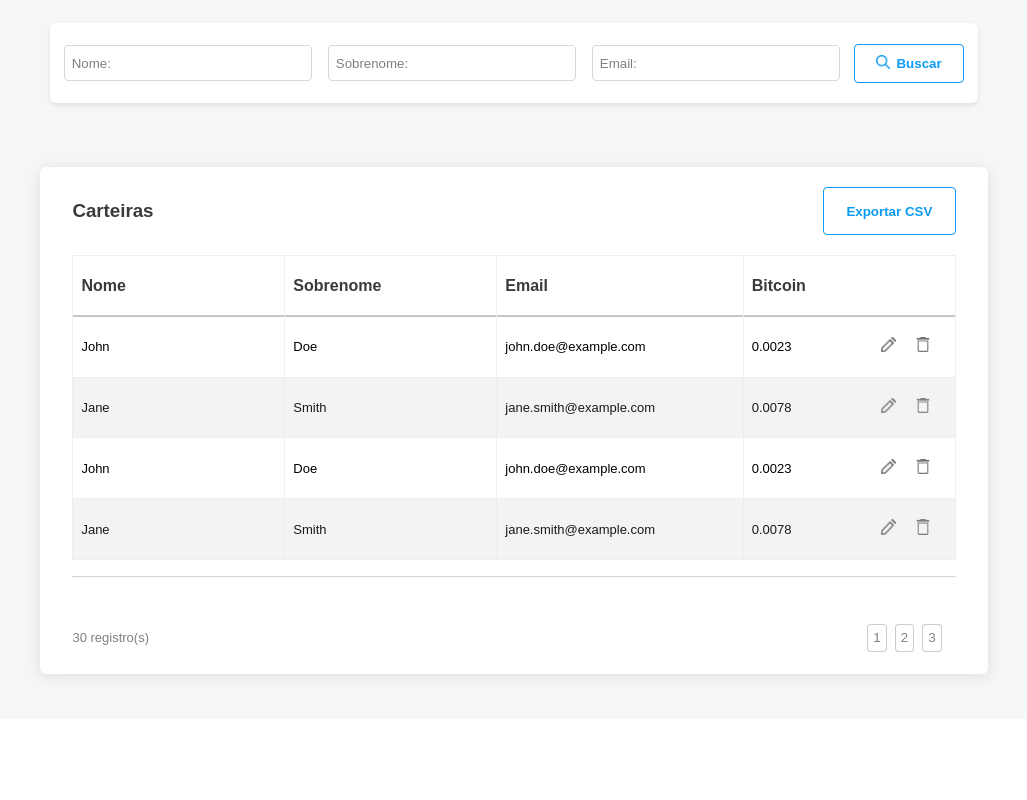
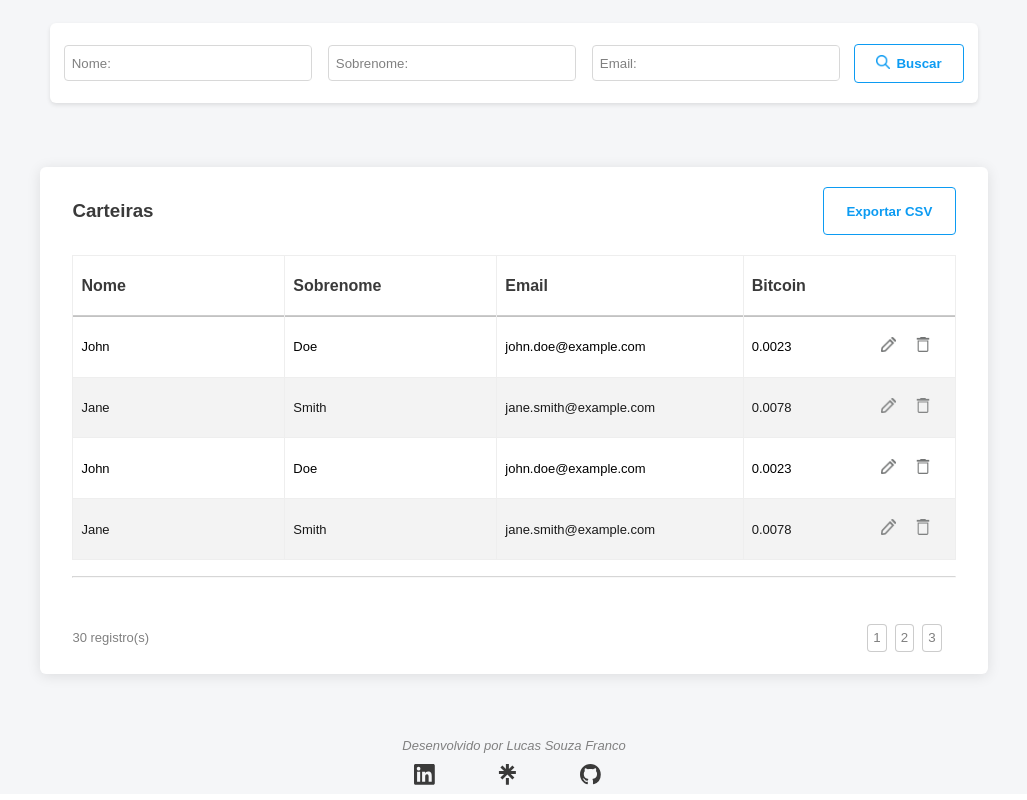
Before and after one commit to lucassouzafranco/desafio-frontend-oliveira-trust, a React (Create React App) app: page / in a window 1280 px wide. Shown: the part 225-1025 px from the top of the page, without its empty margins (126-1153 px from the left). Before the commit the page ends 944 px from the top, so only its background shows below. Built offline with nearby package versions, Linux system fonts and the light colour scheme; the HTML template or start-up script is replaced by a standard one.

Commit message:
✨ feat(footer): contact area. it uses react-icons lib to display icons

```diff
--- a/package.json
+++ b/package.json
@@ -3,12 +3,14 @@
   "version": "0.1.0",
   "private": true,
   "dependencies": {
+    "@react-icons/all-files": "^4.1.0",
     "@testing-library/jest-dom": "^5.16.5",
     "@testing-library/react": "^13.4.0",
     "@testing-library/user-event": "^13.5.0",
     "cz-emoji-conventional": "^1.0.1",
     "react": "^18.2.0",
     "react-dom": "^18.2.0",
+    "react-icons": "^4.10.1",
     "react-router-dom": "^6.14.1",
     "react-scripts": "5.0.1",
     "web-vitals": "^2.1.4"
--- /dev/null
+++ b/src/components/Footer/Footer.css
@@ -0,0 +1,34 @@
+.footerContainer {
+  margin-top: 4em;
+  width: 74%;
+  height: 7vh;
+}
+
+.developerName p {
+  text-align: center;
+  font-size: small;
+  font-style: italic;
+  font-family: 'Poppins', sans-serif;
+  color: gray;
+}
+
+.iconsContainer {
+  display: flex;
+  width: 73vw;
+  justify-content: center;
+  padding: 0.7em 0;
+}
+
+.icon {
+  margin-left: 1.5em;
+  margin-right: 1.5em;
+  font-size: 1.3em;
+}
+
+a:visited {
+  color: black;
+}
+
+a:hover {
+  color: #003250;
+}
--- /dev/null
+++ b/src/components/Footer/index.jsx
@@ -0,0 +1,29 @@
+import React from 'react';
+import './Footer.css';
+import { Icon } from "@iconify/react";
+import { SiLinkedin } from "@react-icons/all-files/si/SiLinkedin";
+import { GoMarkGithub } from "@react-icons/all-files/go/GoMarkGithub";
+
+
+function Footer() {
+  return (
+    <div className='footerContainer'>
+      <div className='developerName'>
+        <p>Desenvolvido por Lucas Souza Franco</p>
+      </div>
+      <div className='iconsContainer'>
+        <a href='https://www.linkedin.com/in/lucas-souza-franco/'>
+          <SiLinkedin className='icon'></SiLinkedin>
+        </a>
+        <a href='https://linktr.ee/lucassouzafranco'>
+          <Icon icon="simple-icons:linktree" className='icon' />
+        </a>
+        <a href='https://github.com/lucassouzafranco'>
+          <GoMarkGithub className='icon' />
+        </a>
+      </div>
+    </div>
+  )
+}
+
+export default Footer;
--- a/src/components/HomeContent/HomeContent.css
+++ b/src/components/HomeContent/HomeContent.css
@@ -1,4 +1,6 @@
-.backgroundColor {
+.contentContainer {
   background-color: #f5f6f8;
-  height: 105vh;
+  display: flex;
+  flex-direction: column;
+  align-items: center;
 }
--- a/src/components/HomeContent/index.jsx
+++ b/src/components/HomeContent/index.jsx
@@ -2,12 +2,14 @@ import React from 'react'
 import WalletSearch from '../WalletSearch';
 import './HomeContent.css';
 import WalletTable from '../WalletTable';
+import Footer from '../Footer';
 
 function HomeContent() {
   return (
-    <div className='backgroundColor'>
+    <div className='contentContainer'>
       <WalletSearch />
       <WalletTable />
+      <Footer />
     </div>
   )
 }
--- a/src/components/WalletTable/WalletTable.css
+++ b/src/components/WalletTable/WalletTable.css
@@ -3,6 +3,7 @@
 .walletTableContainer {
   display: flex;
   justify-content: center;
+  width: 100%;
 }
 
 .walletTableContent {
```
Also changed, not shown: 1 other file (tests, documents, lock files or other folders).
